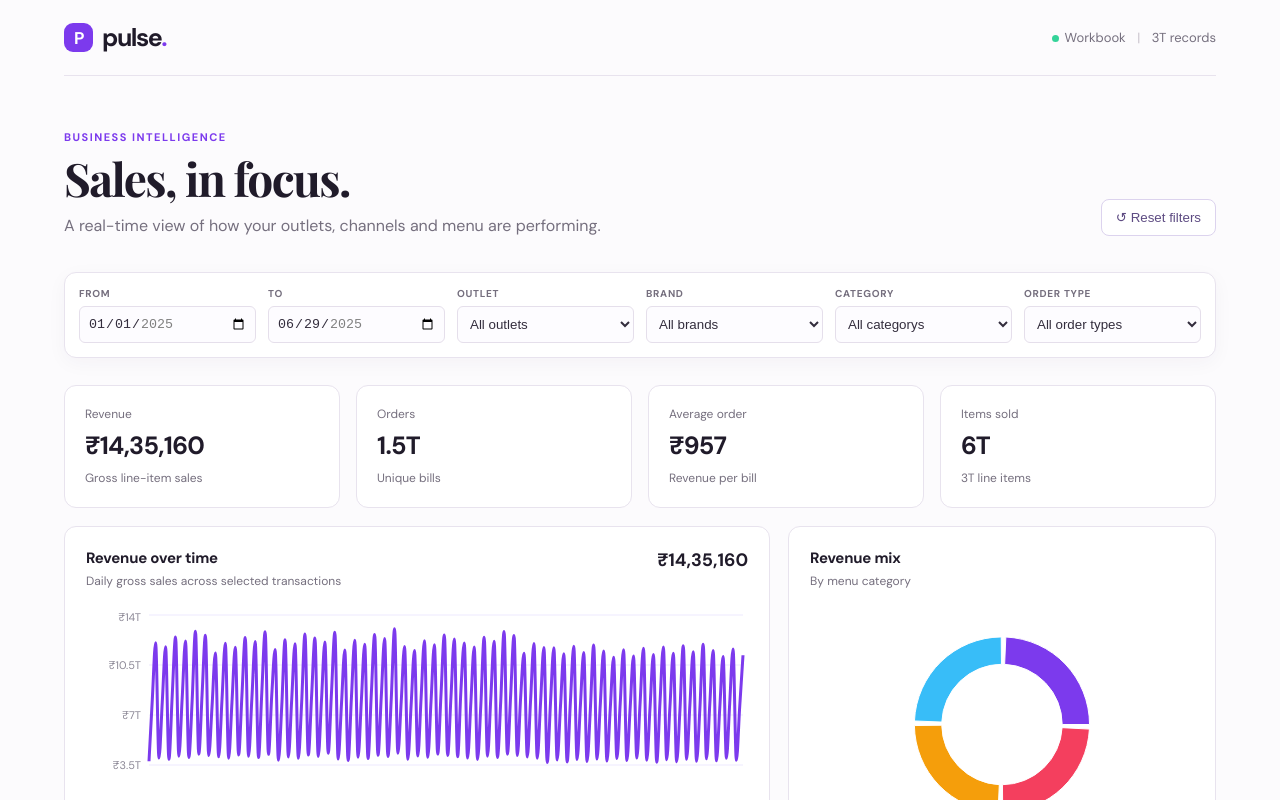
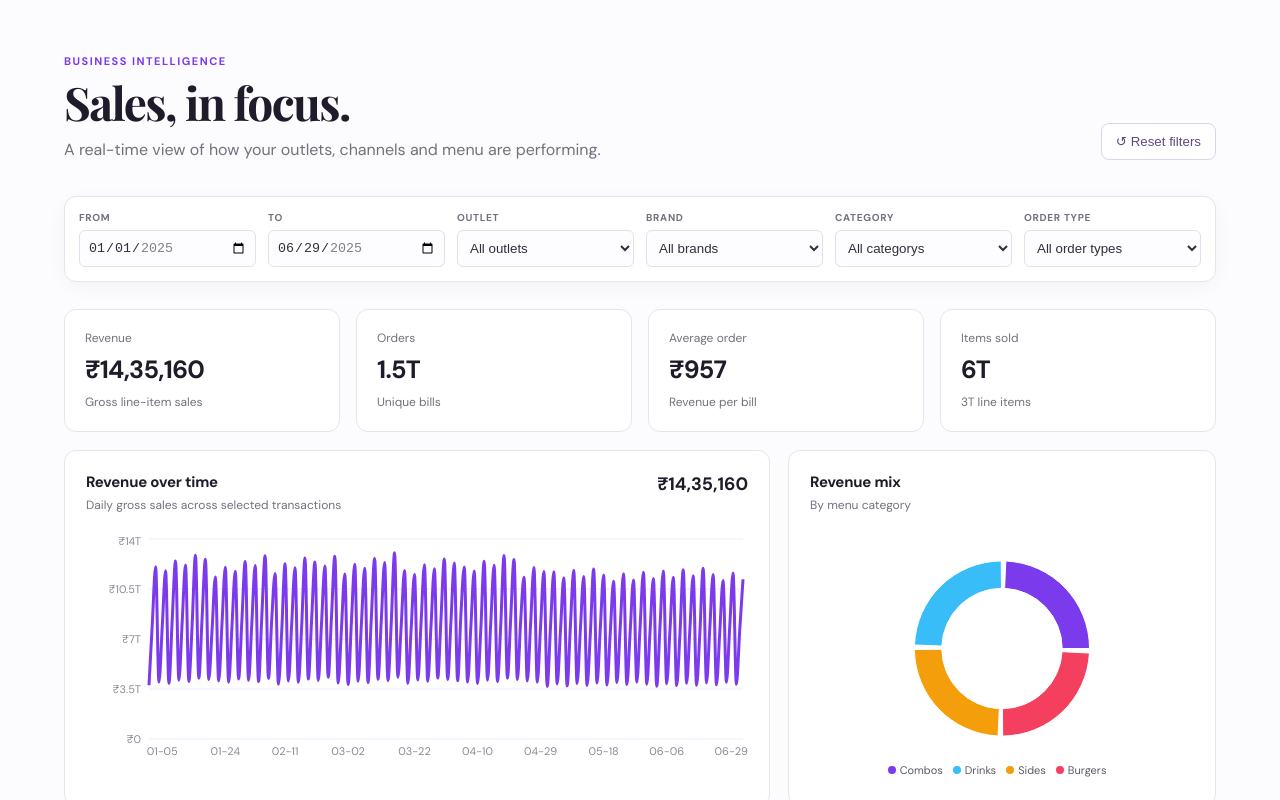
Before and after one commit to Yadnesh2026/burger-Town, a Next.js app: page / in a window 1280 px wide. Shown: the top 800 px of the page. Built offline with nearby package versions, Linux system fonts and the light colour scheme.

Commit message:
Remove dashboard navigation header

```diff
--- a/components/dashboard.tsx
+++ b/components/dashboard.tsx
@@ -20,7 +20,6 @@ export default function Dashboard() {
   if (!options || !data) return <main className="loading"><div className="mark">P</div><p>Preparing your analytics workspace…</p></main>;
   const cards = [['Revenue', money(data.metrics.revenue), 'Gross line-item sales'], ['Orders', compact(data.metrics.orders), 'Unique bills'], ['Average order', money(data.metrics.averageOrder), 'Revenue per bill'], ['Items sold', compact(data.metrics.items), `${compact(data.metrics.records)} line items`]];
   return <main>
-    <nav><div className="brand"><b>P</b><span>pulse<span className="dot">.</span></span></div><div className="navmeta"><span className="status"></span>{options.mode} <span className="divider">|</span> {compact(options.rows)} records</div></nav>
     <section className="hero"><div><p className="eyebrow">BUSINESS INTELLIGENCE</p><h1>Sales, in focus.</h1><p className="sub">A real-time view of how your outlets, channels and menu are performing.</p></div><button className="reset" onClick={reset}>↺ Reset filters</button></section>
     <section className="filters" aria-label="Dashboard filters"><label><span>From</span><input type="date" value={filter.start || ''} min={options.range.start} max={filter.end} onChange={e => update('start')(e.target.value)} /></label><label><span>To</span><input type="date" value={filter.end || ''} min={options.range.start} max={options.range.end} onChange={e => update('end')(e.target.value)} /></label><Select label="Outlet" value={filter.outlet || ''} values={options.outlets} onChange={update('outlet')} /><Select label="Brand" value={filter.brand || ''} values={options.brands} onChange={update('brand')} /><Select label="Category" value={filter.group || ''} values={options.groups} onChange={update('group')} /><Select label="Order type" value={filter.orderType || ''} values={options.orderTypes} onChange={update('orderType')} /></section>
     {loading && <div className="progress" />}
```
